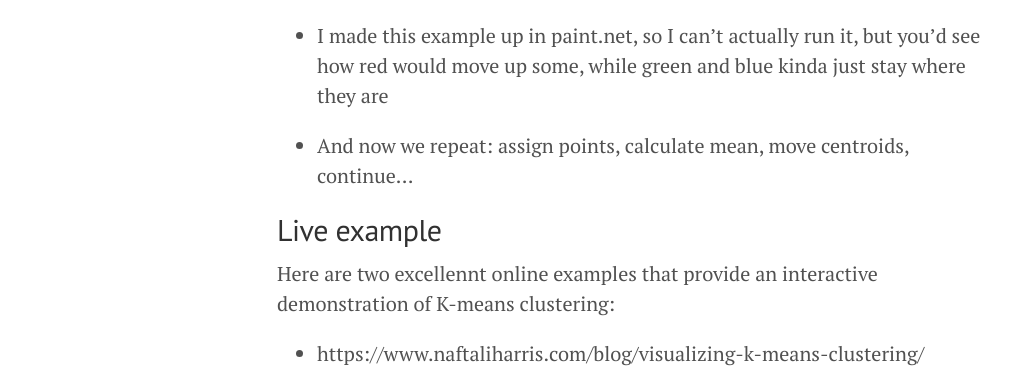
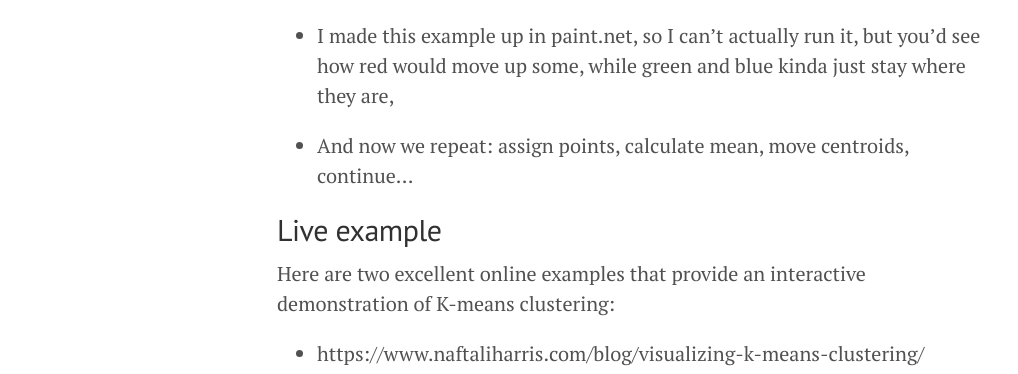
Before and after one commit to JohannesMP/com.johannesmp.blog, a Jekyll site: the page built from _posts/2018-12-03-an-overview-of-k-means-clustering.md, in a window 1280 px wide and 900 px high, scrolled down 3532 px. Shown: the part 238-612 px from the top of the window, without its empty margins (3-1021 px from the left). Built offline with Jekyll 4.4.1, drawn with Linux system fonts in a browser that asks for light colours; nearby versions of some CDN libraries; comment, search, counter and statistics services are not loaded.

Commit message:
Update 2018-12-03-an-overview-of-k-means-clustering.md

```diff
--- a/_posts/2018-12-03-an-overview-of-k-means-clustering.md
+++ b/_posts/2018-12-03-an-overview-of-k-means-clustering.md
@@ -13,7 +13,7 @@
   class](https://www.digipen.edu/coursecatalog/#MAT345)
 ---
 
-![](https://i.imgur.com/ERR8B6i.png)
+![](https://i.imgur.com/ttlzHP6.png)
 
 ## What is K-means?
 It is a clustered, unsupervised learning algorithm
@@ -77,13 +77,13 @@
  - Now we average the position of all the points for a given centroid, a 'mean'.
  - We move each centroid to their respective new mean.
    - you can think of the centroids in the first step being C0, with the new position now being C1
- - I made this example up in paint.net, so I can't actually run it, but you'd see how red would move up some, while green and blue kinda just stay where they are
+ - I made this example up in paint.net, so I can't actually run it, but you'd see how red would move up some, while green and blue kinda just stay where they are,
 
  - And now we repeat: assign points, calculate mean, move centroids, continue...
 
 ## Live example
 
-Here are two excellennt online examples that provide an interactive demonstration of K-means clustering:
+Here are two excellent online examples that provide an interactive demonstration of K-means clustering:
 - https://www.naftaliharris.com/blog/visualizing-k-means-clustering/
 - http://stanford.edu/class/ee103/visualizations/kmeans/kmeans.html
 
```
